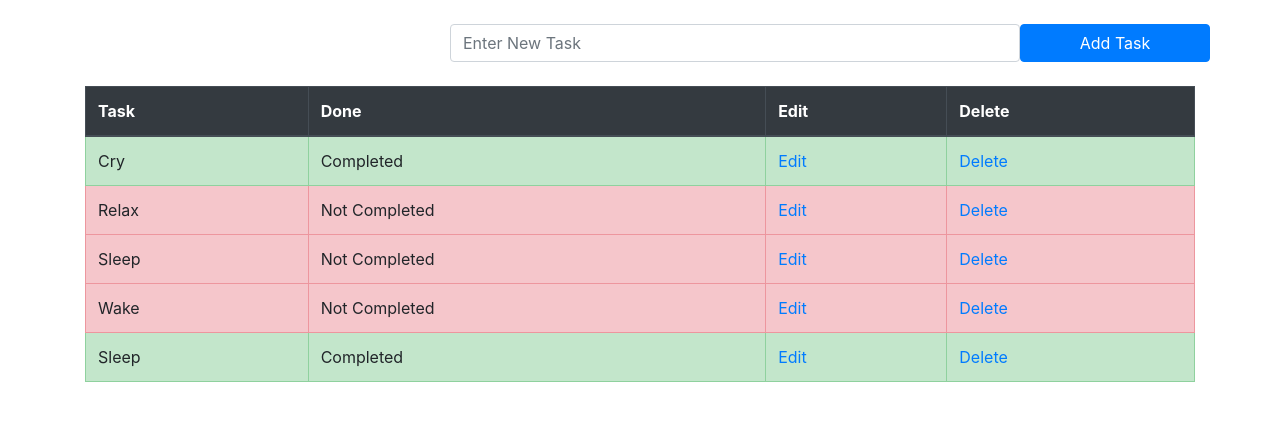
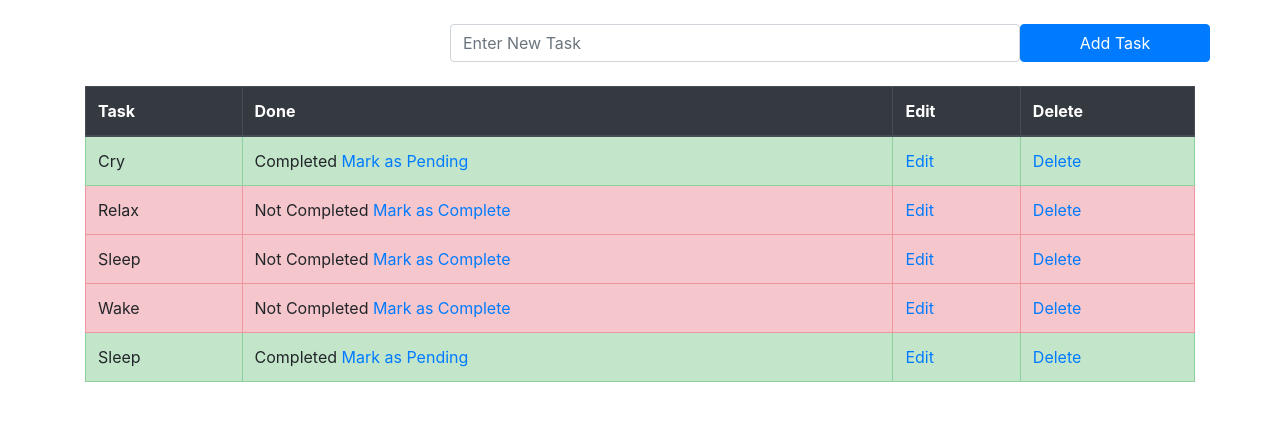
Before and after one commit to abdullahasim19/TaskMate, a Django app: page /task/ in a window 1280 px wide. Shown: the part 65-486 px from the top of the page. Run offline with Django 4.2, Linux system fonts and the light colour scheme; data comes from the database, SQL or seed files in the repository; both versions use the stored data as it was after the commit; parts of the project's set-up code (start-up, migrations or seed data) failed here and were passed over.

Commit message:
Task status can be editied

```diff
--- a/todolist_app/templates/todolist.html
+++ b/todolist_app/templates/todolist.html
@@ -36,14 +36,14 @@
       {% if  obj.done%}
       <tr class='table-success'>
         <td>{{obj.task}}</td>
-        <td>Completed</td>
+        <td>Completed <a href="{% url 'pending_task' obj.id %}">Mark as Pending</a></td>
         <td><a href="{% url 'edit_task' obj.id %}">Edit</a></td>
         <td><a href="{% url 'delete_task' obj.id %}">Delete</a></td>
       </tr>
       {% else %}
       <tr class='table-danger'>
         <td>{{obj.task}}</td>
-        <td>Not Completed</td>
+        <td>Not Completed <a href="{% url 'complete_task' obj.id %}">Mark as Complete</a></td>
         <td><a href="{% url 'edit_task' obj.id %}">Edit</a></td>
         <td><a href="{% url 'delete_task' obj.id %}">Delete</a></td>
       </tr>
--- a/todolist_app/urls.py
+++ b/todolist_app/urls.py
@@ -4,6 +4,8 @@ from todolist_app import views
 urlpatterns = [
     path('', views.todolist,name='todolist'),
     path('delete/<task_id>', views.delete_task,name='delete_task'),
+    path('complete/<task_id>', views.complete_task,name='complete_task'),
+    path('pending/<task_id>', views.pending_task,name='pending_task'),
     path('edit/<task_id>', views.edit_task,name='edit_task'),
     path('contact', views.contact,name='contact'),
     path('about', views.about,name='about'),
--- a/todolist_app/views.py
+++ b/todolist_app/views.py
@@ -25,6 +25,18 @@ def delete_task(request,task_id):
     task.delete()
     return redirect('todolist')
 
+def complete_task(request,task_id):
+    task=TaskList.objects.get(pk=task_id) # fetching the task
+    task.done=True
+    task.save()
+    return redirect('todolist')
+
+def pending_task(request,task_id):
+    task=TaskList.objects.get(pk=task_id) # fetching the task
+    task.done=False
+    task.save()
+    return redirect('todolist')
+
 def edit_task(request,task_id):
     if request.method=='POST':
         task=TaskList.objects.get(pk=task_id) # fetching the task
@@ -32,7 +44,8 @@ def edit_task(request,task_id):
         if form.is_valid():
             form.save()
             messages.success(request,('Task Edited'))
-        print(form.errors)
+        else:
+            print(form.errors)
         return redirect('todolist')
     else:
         task_obj=TaskList.objects.get(pk=task_id)
```
Also changed, not shown: db.sqlite3.
